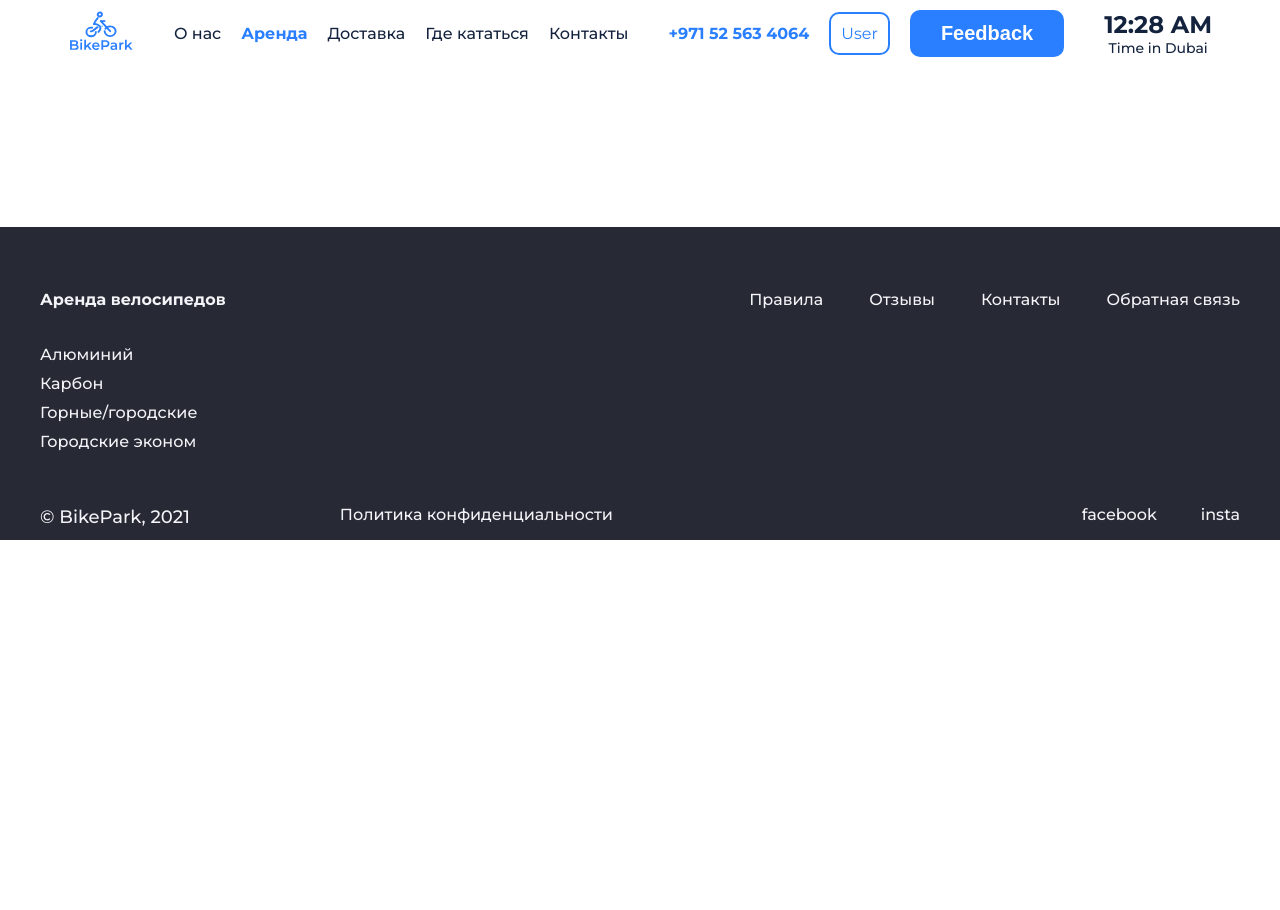
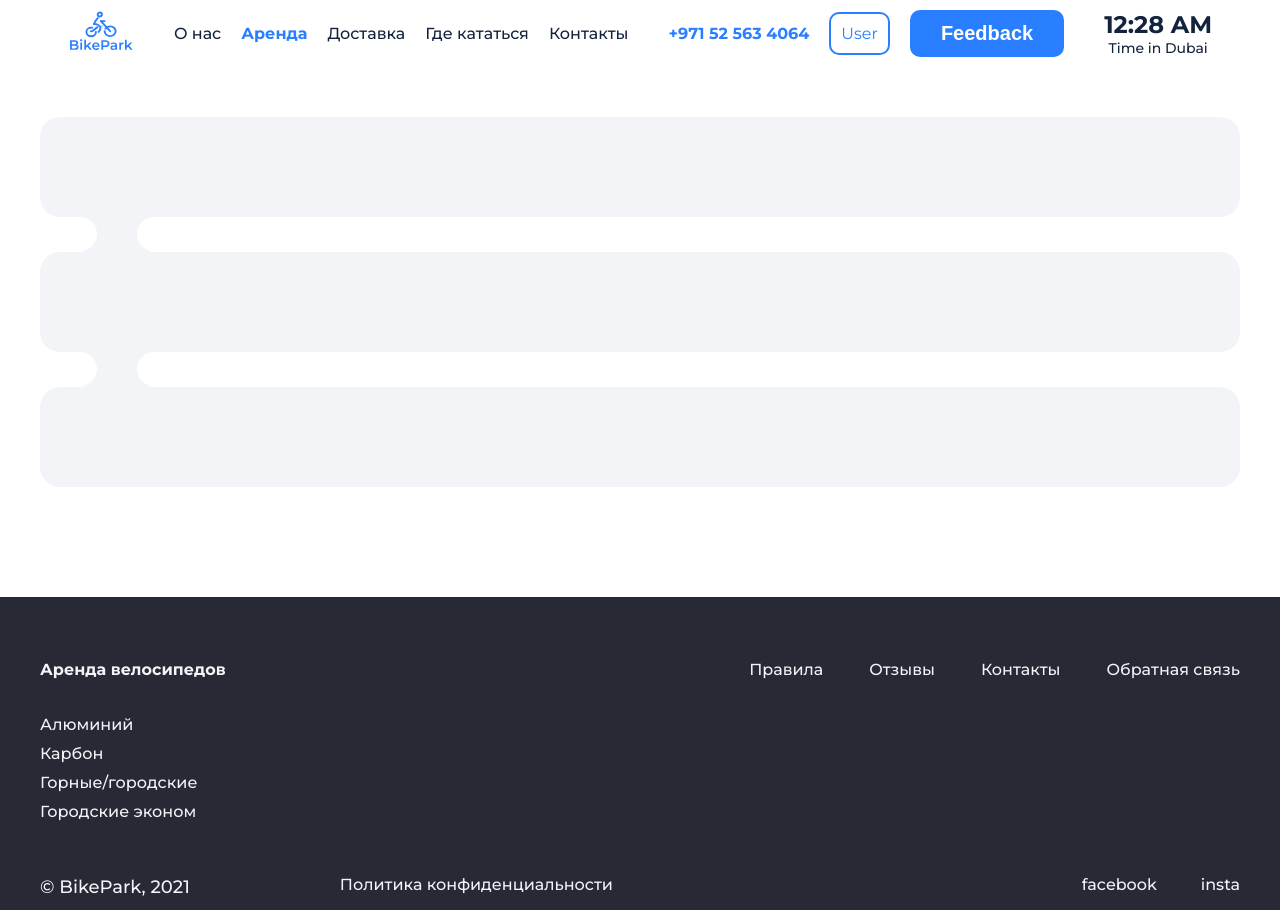
Before and after one commit to NineSirius/bikepark, a Next.js app: page / in a window 1280 px wide. Before the commit the page ends 800 px from the top, so only its background shows below. Built offline with nearby package versions, Linux system fonts and the light colour scheme.

Commit message:
add main-card element

```diff
--- /dev/null
+++ b/src/containers/RentPage/RentPage.module.css
@@ -0,0 +1,5 @@
+.card-main-wrap {
+    display: flex;
+    flex-direction: column;
+    gap: 35px;
+}
--- /dev/null
+++ b/src/containers/RentPage/index.jsx
@@ -0,0 +1,13 @@
+import styles from './RentPage.module.css'
+
+export const RentPage = () => {
+    return (
+        <div className="container">
+            <div className={styles['card-main-wrap']}>
+                <div className="card-main"></div>
+                <div className="card-main"></div>
+                <div className="card-main"></div>
+            </div>
+        </div>
+    )
+}
--- a/src/pages/index.jsx
+++ b/src/pages/index.jsx
@@ -1,15 +1,5 @@
-import Head from 'next/head'
-import Button from '@/components/UI/Button'
-import { Tooltip } from '@/components/UI/Tooltip'
+import { RentPage } from '@/containers/RentPage'
 
 export default function Home() {
-    return (
-        <>
-            <div className="container">
-                <div className="card-main">
-
-                </div>
-            </div>
-        </>
-    )
+    return <RentPage />
 }
--- a/src/styles/globals.css
+++ b/src/styles/globals.css
@@ -23,7 +23,7 @@
     --medium-title-size: 3.75rem;
     --subtitle-size: 2.5rem;
     --main-text-size: 1.875rem;
-    --caption-size: 1.25rem;
+    --caption-size: 1rem;
     --link-size: 1rem;
 }
 
@@ -71,10 +71,26 @@ ul {
     padding: 40px 0 100px 0;
 }
 
-.card {
+.card,
+.card-main {
+    position: relative;
     background: #f2f4f7;
     border-radius: 20px;
     padding: 50px 40px;
+}
+
+.card-main:first-child::before {
+    content: unset;
+}
+
+.card-main::before {
+    content: '';
+    position: absolute;
+    top: -35px;
+    display: flex;
+    width: 75px;
+    height: 35px;
+    background: url('/img/main-card-top.svg');
 }
 
 .overlay {
@@ -94,3 +110,20 @@ ul {
     visibility: visible;
     opacity: 1;
 }
+
+.title {
+    font-size: 48px;
+    color: var(--text-color);
+    margin-bottom: 30px;
+}
+
+.subtitle {
+    margin-bottom: 20px;
+    font-size: 18px;
+    color: var(--text-color);
+}
+
+.caption {
+    font-size: var(--caption-size);
+    color: var(--captions-color);
+}
```
Also changed, not shown: src/containers/ContactPage/contacts.module.css (renamed from src/pages/contacts/contacts.module.css, +7 -0 lines), src/containers/ContactPage/index.jsx (added, +55 -0 lines), src/pages/contacts/index.jsx (+3 -53 lines), public/img/main-card-top.svg (added).
